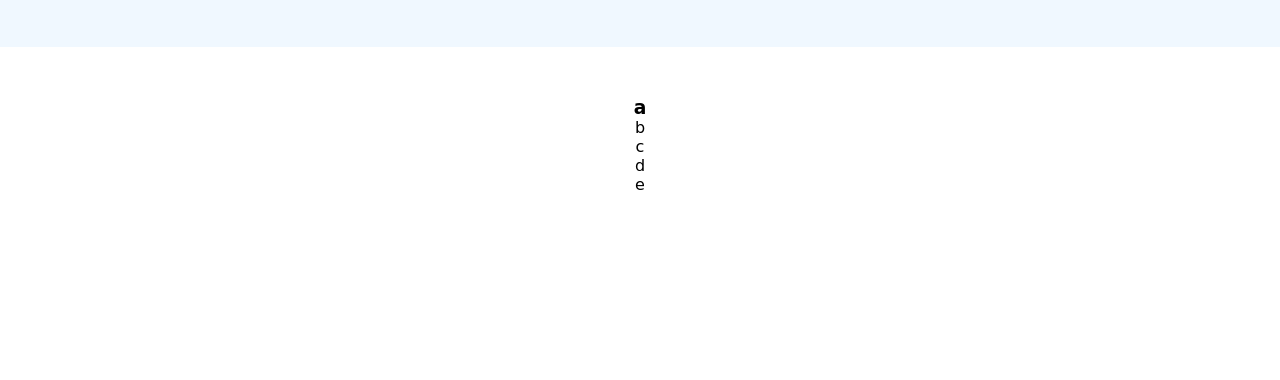
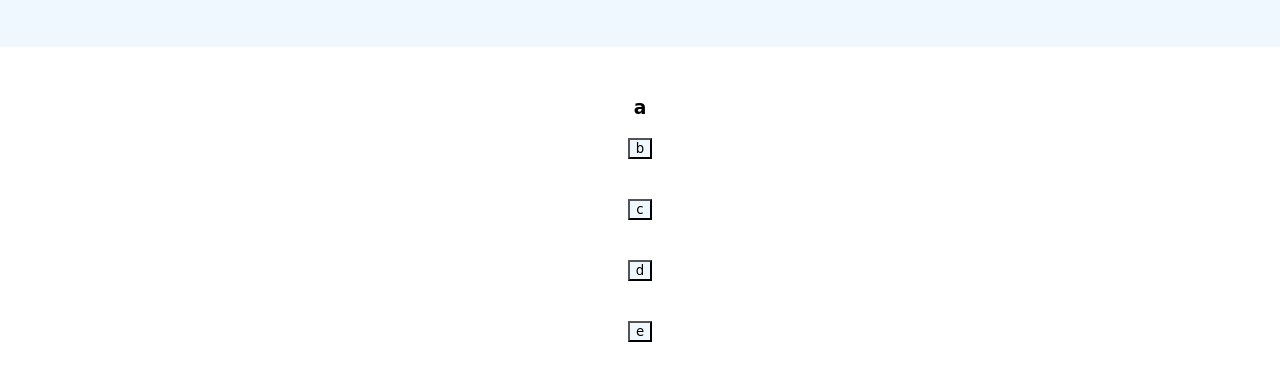
Before and after one commit to ICVRXS/4.Code_Quiz, a plain HTML site: page index.html in a window 1280 px wide. Both pictures are taken after a click on the button "Start Quiz". Shown: the part 110-490 px from the top of the page. Drawn offline with Linux system fonts and the light colour scheme; a web font is replaced by a local one.

```diff
--- a/assets/style.css
+++ b/assets/style.css
@@ -21,3 +21,8 @@
 #timer {
     margin: 10px;
 }
+
+.answer {
+    margin: 20px 30%;
+    background-color: aliceblue;
+}
--- a/index.html
+++ b/index.html
@@ -15,10 +15,10 @@
 
         <div class="container" id="question-box">
             <h3 id="question"></h3>
-                <div id="answer-one"></div>
-                <div id="answer-two"></div>
-                <div id="answer-three"></div>
-                <div id="answer-four"></div>
+                <button class="answer" id="answer-one"></button>
+                <button class="answer" id="answer-two"></button>
+                <button class="answer" id="answer-three"></button>
+                <button class="answer" id="answer-four"></button>
         </div>
 
         <script src="script.js"></script>
--- a/script.js
+++ b/script.js
@@ -44,7 +44,8 @@ function timeStart(){
 //questions and answers
     //if/else conditional for answers?
     //if answer === "true" next question
-    //else subtract time
+    //else subtract time, next question
+
 function quizQuestions(){
     var questions = [
         {displayQuestion: "a",
@@ -71,6 +72,22 @@ function quizQuestions(){
     answerTwo.innerHTML = questions[0].answerFalseOne;
     answerThree.innerHTML = questions[0].answerFalseTwo;
     answerFour.innerHTML = questions[0].answerFalseThree;
+
+    question.innerHTML = questions[1].displayQuestion;
+    answerOne.innerHTML = questions[1].answerTrue;
+    answerTwo.innerHTML = questions[1].answerFalseOne;
+    answerThree.innerHTML = questions[1].answerFalseTwo;
+    answerFour.innerHTML = questions[1].answerFalseThree;
+
+    question.innerHTML = questions[2].displayQuestion;
+    answerOne.innerHTML = questions[2].answerTrue;
+    answerTwo.innerHTML = questions[2].answerFalseOne;
+    answerThree.innerHTML = questions[2].answerFalseTwo;
+    answerFour.innerHTML = questions[2].answerFalseThree;
+
+    answerOne.addEventListener("click", function(){
+        console.log("correct");
+    });
 }
 
 //when the user clicks the answer
@@ -86,5 +103,6 @@ function quizQuestions(){
     //lists user's scores
 
 function endGame(){
+    clearInterval(myInterval);
     console.log("Game Over");
 }
```
